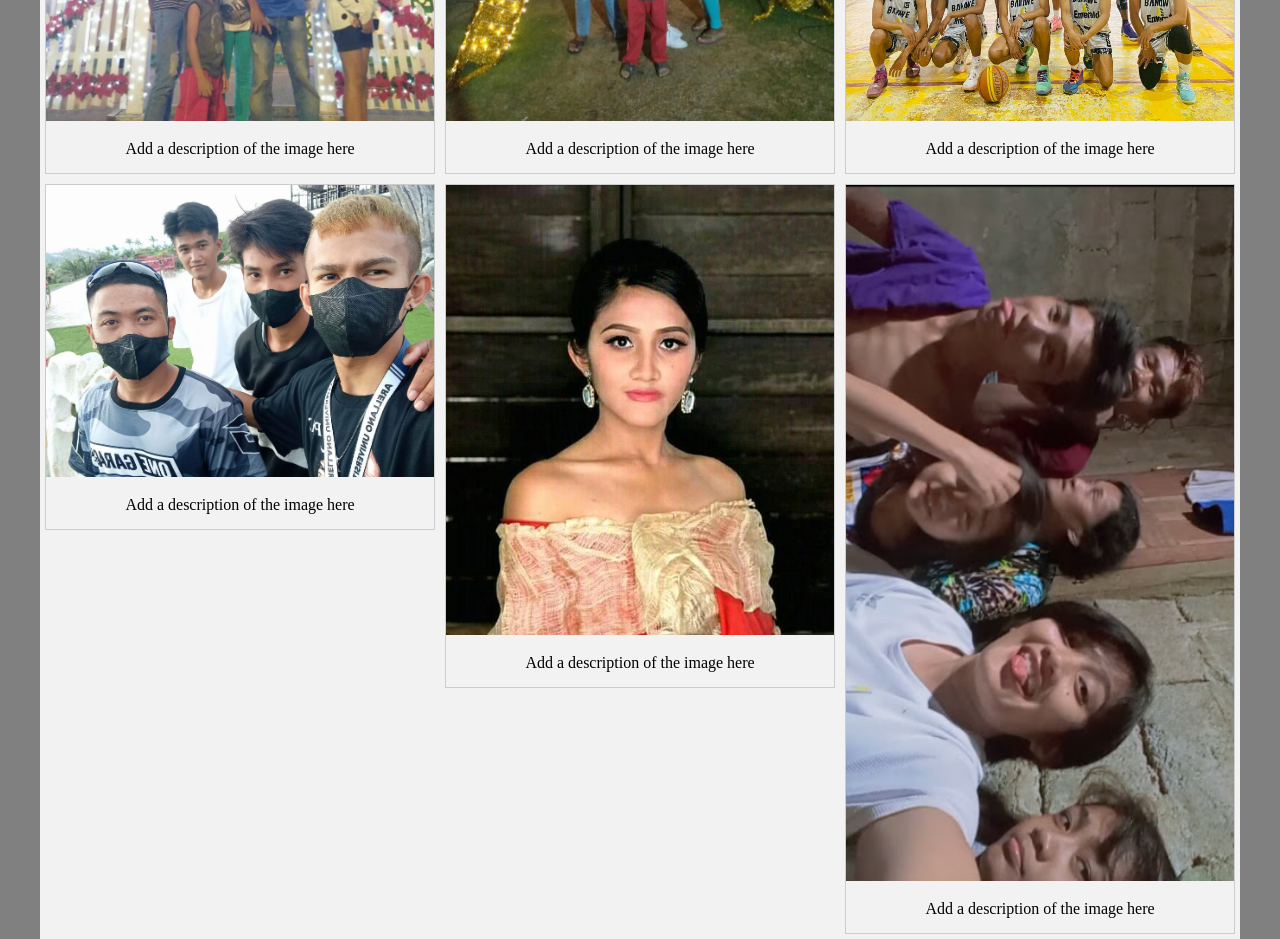
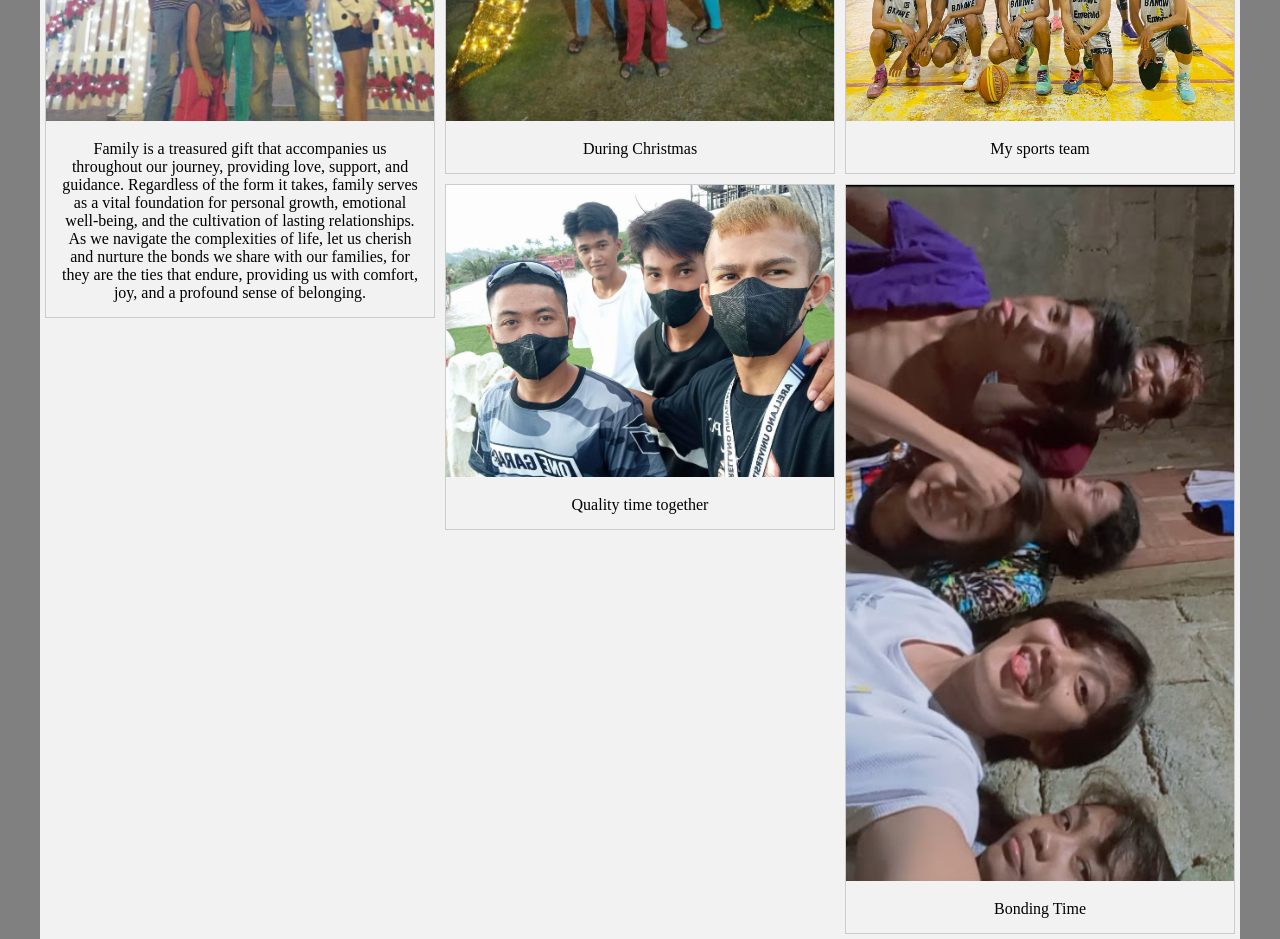
Before and after one commit to dayotphotos/Anthony, a plain HTML site: page index.html in a window 1280 px wide. Shown: the part 460-1399 px from the top of the page. Drawn offline with Linux system fonts and the light colour scheme.

Commit message:
Update index.html

```diff
--- a/index.html
+++ b/index.html
@@ -1,4 +1,4 @@
-<!DOCTYPE html>
+ <!DOCTYPE html>
 <html>
 <head>
 <title> dayot photo album</title>
@@ -11,7 +11,7 @@ body {
     background-color:gray;
 }
 nav{
-    background:#594848;
+    background:#109f49;
     width:100%px;
     overflow:auto;
 }
@@ -28,7 +28,7 @@ nav a {
     display:block;
     text-decoration:none;
     text-align:center;
-    background:#594848;
+    background:#109f49;
      font: size 17px;
     color:white;
     padding: 20px 10px;
@@ -76,31 +76,26 @@ nav a:hover{
 
     <div class="gallery">
     <img src="img1.jpg">
-        <div class="desc"> Add a description of the image here</div>
+        <div class="desc">Family is a treasured gift that accompanies us throughout our journey, providing love, support, and guidance. Regardless of the form it takes, family serves as a vital foundation for personal growth, emotional well-being, and the cultivation of lasting relationships. As we navigate the complexities of life, let us cherish and nurture the bonds we share with our families, for they are the ties that endure, providing us with comfort, joy, and a profound sense of belonging.</div>
 </div>
 <div class="gallery">
     <img src="img6.jpg">
-        <div class="desc"> Add a description of the image here</div>
+        <div class="desc"> During Christmas</div>
 </div>
 
 <div class="gallery">
     <img src="img5.jpg">
-        <div class="desc"> Add a description of the image here</div>
+        <div class="desc"> My sports team</div>
 </div>
 
 <div class="gallery">
     <img src="img4.jpg">
-        <div class="desc"> Add a description of the image here</div>
-</div>
-
-<div class="gallery">
-    <img src="img3.jpg">
-        <div class="desc"> Add a description of the image here</div>
+        <div class="desc"> Quality time together</div>
 </div>
 
 <div class="gallery">
     <img src="img2.png">
-        <div class="desc"> Add a description of the image here</div>
+        <div class="desc">Bonding Time</div>
 </div>
 
 
```
